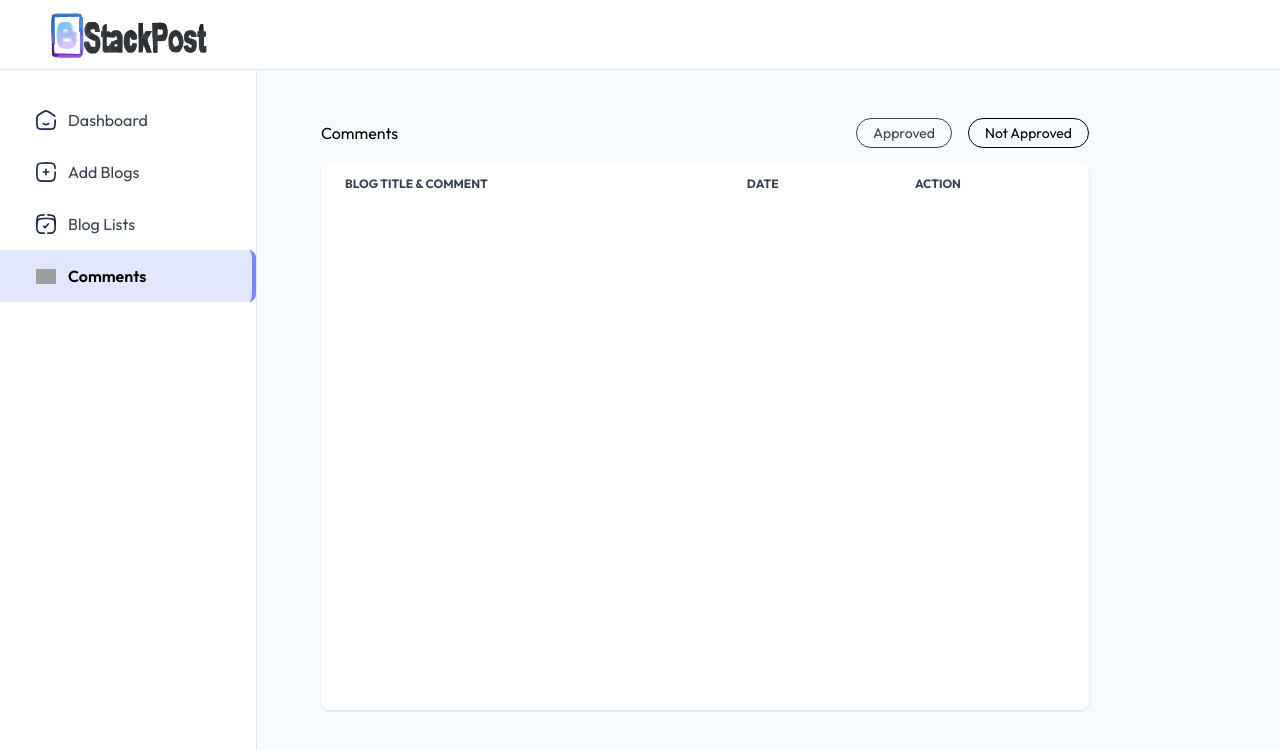
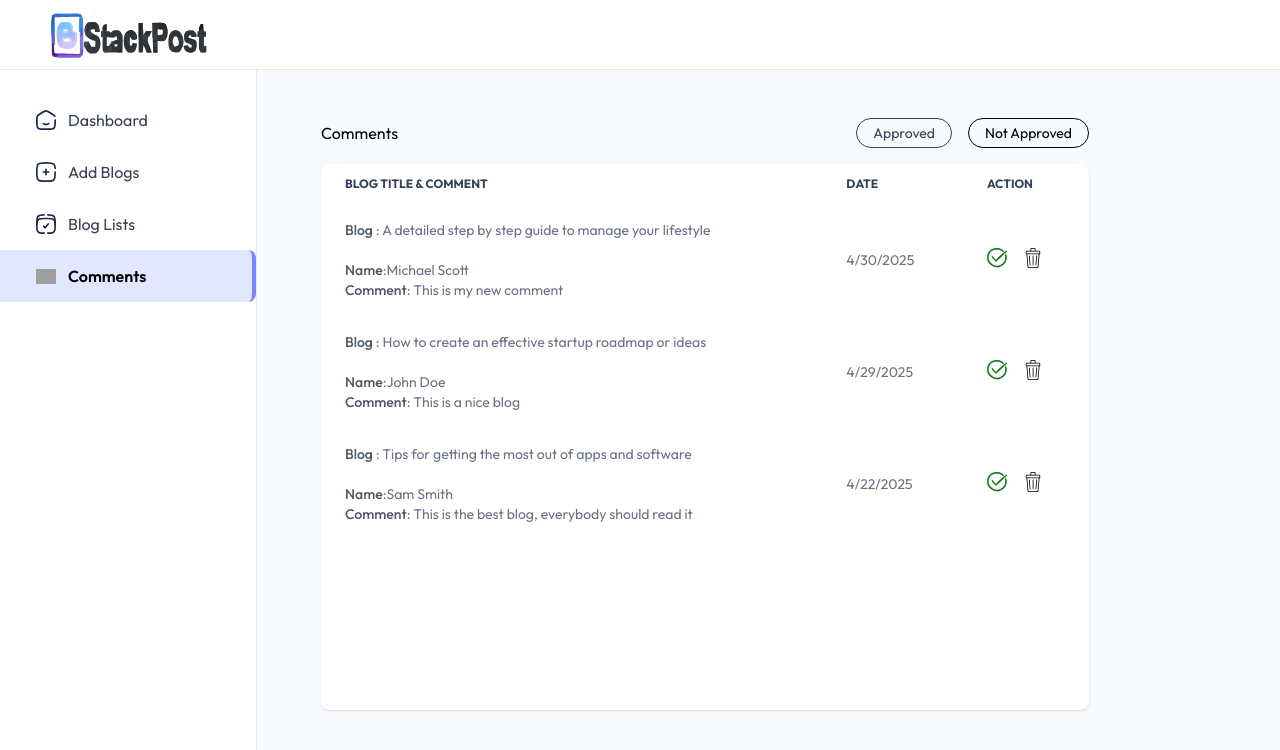
Before and after one commit to pradyumn8/StackPost-, a React (Vite) app in the folder client/: page /admin/comments in a window 1280 px wide. Shown: the top 750 px of the page. Built offline with nearby package versions, Linux system fonts and the light colour scheme; grey boxes are pictures that could not be loaded.

Commit message:
AddBlog and comments completed from Admin Dashboard

```diff
--- a/client/package.json
+++ b/client/package.json
@@ -13,6 +13,7 @@
     "@tailwindcss/vite": "^4.1.8",
     "moment": "^2.30.1",
     "motion": "^12.16.0",
+    "quill": "^2.0.3",
     "react": "^19.1.0",
     "react-dom": "^19.1.0",
     "react-router-dom": "^7.6.2",
--- /dev/null
+++ b/client/src/components/admin/CommentTableItem.jsx
@@ -0,0 +1,31 @@
+import React from 'react'
+import { assets } from '../../assets/assets';
+
+const CommentTableItem = ({comment, fetchComments}) => {
+
+    const { blog, createdAt, _id} = comment;
+    const BlogDate =  new Date(createdAt);
+
+  return (
+    <tr className='order-y border-gray-300'>
+        <td className='px-6 py-4'>
+        <b className='font-medium text-gray-600'>Blog</b> : {blog.title}
+        <br />
+        <br />
+        <b className='font-medium text-gray-600'>Name</b>:{comment.name}
+        <br />
+        <b className='font-medium text-gray-600'>Comment</b>: {comment.content}
+        </td>
+        <td className='px-6 py-4 max-sm:hidden'>{BlogDate.toLocaleDateString()}</td>
+        <td className='px-6 py-4'>
+        <div className='inline-flex items-center gap-4'>
+            {!comment.isApproved ?
+            <img src={assets.tick_icon} className='w-5 hover:scale-110 transition-all cursor-pointer'/> : <p className='text-xs border border-green-600 bg-green-100 text-green-600 rounded-full px-3 py-1'>Approved</p>}
+            <img src={assets.bin_icon} alt="" className='w-5 hover:scale-110 transition-all cursor-pointer'/>
+        </div>
+        </td>
+    </tr>
+  )
+}
+
+export default CommentTableItem
--- a/client/src/pages/admin/AddBlog.jsx
+++ b/client/src/pages/admin/AddBlog.jsx
@@ -1,8 +1,43 @@
-import React from 'react'
+import React, { useState } from 'react'
+import { assets } from '../../assets/assets'
 
 const AddBlog = () => {
+
+  const [image, setImage] = useState(false);
+  const [title, setTitle] = useState('')
+  const [subTitle, setSubTitle] = useState('')
+  const [category, setCategory] = useState('Startup')
+  const [isPublished, setIsPublished] = useState(false)
+
+  const generateContent =  async ()=>{
+
+  }
+
+  const onSubmitHandler = async (e) => {
+    e.preventDefault();
+  }
+
   return (
-    <div>AddBlog</div>
+    <form className='flex-1 bg-blue-50/50 text-gray-600 h-full overflow-scroll'>
+      <div className='bg-white w-full max-w-3xl p-4 md:p-10 sm:m-10 shadow rounded'>
+        <p>Upload thumbnail</p>
+        <label htmlFor="image">
+          <img src={!image ? assets.upload_area : URL.createObjectURL(image)} alt="" className='mt-2 h-16 rounded cursor-pointer' />
+          <input onChange={(e) => setImage(e.target.files[0])} type="file" id='image' hidden required />
+        </label>
+
+        <p className='mt-4'>Blog title</p>
+        <input type="text" placeholder='Type here' required className='w-full max-w-lg mt-2 p-2 border border-gray-300 outline-none rounded' onChange={e => setTitle(e.target.value)} value={title} />
+
+        <p className='mt-4'>Sub title</p>
+        <input type="text" placeholder='Type here' required className='w-full max-w-lg mt-2 p-2 border border-gray-300 outline-none rounded' onChange={e => setSubTitle(e.target.value)} value={subTitle} />
+
+        <p className='mt-4'>Blog Description</p>
+        <div className='max-w-lg h-74 ph-16 sm:pb-10 pt-2 relative'>
+          <button type='button' onClick={generateContent} className='absolute bottom-1 right-2 ml-2 text-xs text-white bg-black/70 px-4 py-1.5 rounded hover:underline cursor-pointer'>Generate with AI</button>
+        </div>
+      </div>
+    </form>
   )
 }
 
--- a/client/src/pages/admin/Comments.jsx
+++ b/client/src/pages/admin/Comments.jsx
@@ -1,5 +1,6 @@
 import React, { useEffect, useState } from 'react'
 import { comments_data } from '../../assets/assets'
+import CommentTableItem from '../../components/admin/CommentTableItem'
 
 const Comments = () => {
   const [comments, setComments] = useState([])
@@ -8,20 +9,37 @@
   const fetchComments = async () => {
     setComments(comments_data)
   }
+
   useEffect(() => {
     fetchComments()
   }, [])
+
+  const filteredComments = comments.filter(comment => {
+    if (filter === 'Approved') {
+      return comment.isApproved === true
+    } else {
+      return comment.isApproved === false
+    }
+  })
+
   return (
     <div className='flex-1 pt-5 px-5 sm:pt-12 sm:pl-16 bg-blue-50/50'>
       <div className='flex justify-between items-center max-w-3xl'>
         <h1>Comments</h1>
         <div className='flex gap-4'>
-          <button onClick={() => setFilter('Approved')} className={`shadow-custom-sm border rounded-full px-4 py-1 cursor-pointer text-sm ${filter === 'Approved' ? 'text-primary' : 'text-gray-700'}`}>Approved</button>
+          <button
+            onClick={() => setFilter('Approved')}
+            className={`shadow-custom-sm border rounded-full px-4 py-1 cursor-pointer text-sm ${filter === 'Approved' ? 'text-primary' : 'text-gray-700'}`}>
+            Approved
+          </button>
+          <button
+            onClick={() => setFilter('Not Approved')}
+            className={`shadow-custom-sm border rounded-full px-4 py-1 cursor-pointer text-sm ${filter === 'Not Approved' ? 'text-primary' : 'text-gray-700'}`}>
+            Not Approved
+          </button>
+        </div>
+      </div>
 
-          <button onClick={() => setFilter('Not Approved')} className={`shadow-custom-sm border rounded-full px-4 py-1 cursor-pointer text-sm ${filter === 'Not Approved' ? 'text-primary' : 'text-gray-700'}`}>Not Approved</button>
-        </div>
-
-      </div>
       <div className='relative h-4/5 max-w-3xl overflow-x-auto mt-4 bg-white shadow rounded-lg scrollbar-hide'>
         <table className='w-full text-sm text-gray-500'>
           <thead className='text-xs text-gray-700 text-left uppercase'>
@@ -30,13 +48,23 @@
                 Blog Title & Comment
               </th>
               <th scope='col' className='px-6 py-3 max-sm:hidden'>
-               Date
+                Date
               </th>
               <th scope='col' className='px-6 py-3'>
-               Action
+                Action
               </th>
             </tr>
           </thead>
+          <tbody>
+            {filteredComments.map((comment, index) => (
+              <CommentTableItem
+                key={comment._id}
+                comment={comment}
+                index={index + 1}
+                fetchComments={fetchComments}
+              />
+            ))}
+          </tbody>
         </table>
       </div>
     </div>
```
Also changed, not shown: 1 other file (tests, documents, lock files or other folders).
